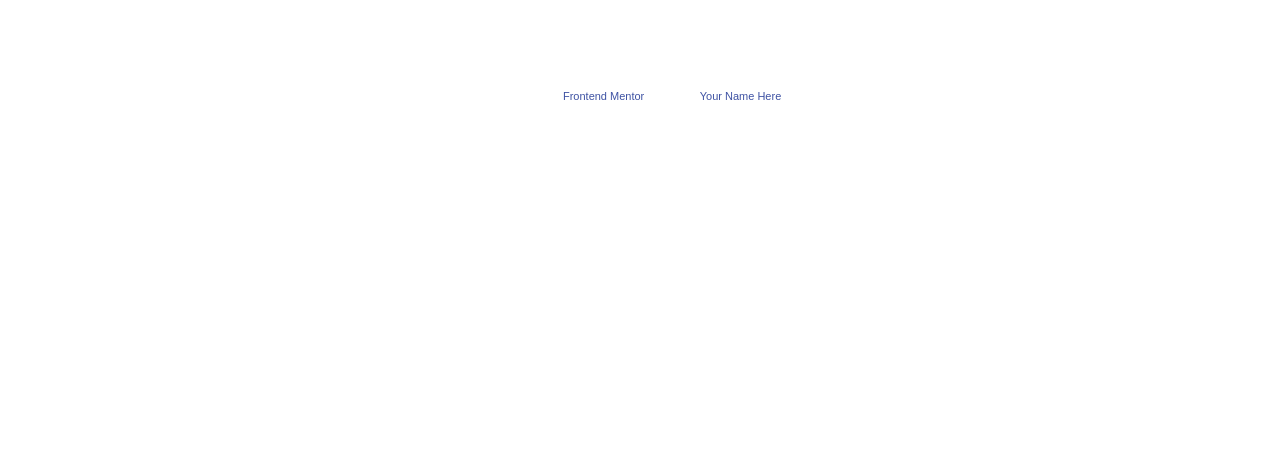
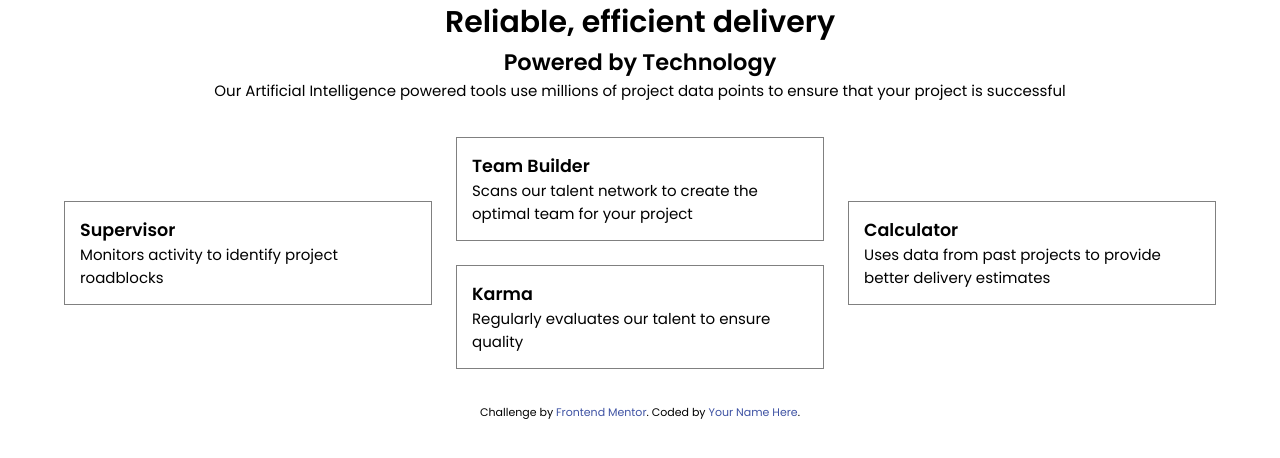
Before and after one commit to Charzy-1/frontend-mentor-four-card-feature-section-master, a plain HTML site: page index.html in a window 1280 px wide. Drawn offline with Linux system fonts and the light colour scheme.

Commit message:
Started the styling

```diff
--- a/index.html
+++ b/index.html
@@ -18,32 +18,38 @@
 </head>
 <body>
 
-    Reliable, efficient delivery
-    Powered by Technology
+  <div class="title-container">
+    <h1>Reliable, efficient delivery</h1>
+    <h2>Powered by Technology</h2>
 
+    <p>
       Our Artificial Intelligence powered tools use millions of project data points
       to ensure that your project is successful
+    </p>
+  </div>
+
+
   <div class="container">
     <div class="card card1">
-        Supervisor
-        Monitors activity to identify project roadblocks
+      <h3>Supervisor</h3>
+      <p>Monitors activity to identify project roadblocks</p>
     </div>
 
-      <div class="card card2">
-        <div class="vertical_card1">
-          Team Builder
-          Scans our talent network to create the optimal team for your project
+    <div class="card2">
+      <div class=" card vertical_card1">
+        <h3>Team Builder</h3>
+        <p>Scans our talent network to create the optimal team for your project</p>
       </div>
 
-        <div class="vertical_card2">
-          Karma
-          Regularly evaluates our talent to ensure quality
+      <div class="card  vertical_card2">
+        <h3>Karma</h3>
+        <p>Regularly evaluates our talent to ensure quality</p>
       </div>
     </div>
 
     <div class="card card3">
-        Calculator
-        Uses data from past projects to provide better delivery estimates
+      <h3>Calculator</h3>
+      <p>Uses data from past projects to provide better delivery estimates</p>
     </div>
   </div>
 
--- a/styles.css
+++ b/styles.css
@@ -1,15 +1,19 @@
+@import url('https://fonts.googleapis.com/css2?family=Poppins:wght@200;400;600&display=swap');
+
 :root {
-  --gold-500: hsl(31, 77%, 52%);
-  --cyan-800: hsl(184, 100%, 22%);
-  --green-950: hsl(179, 100%, 13%);
+  --Red: hsl(0, 78%, 62%);
+  --Cyan: hsl(180, 62%, 55%);
+  --Orange: hsl(34, 97%, 64%);
+  --Blue: hsl(212, 86%, 64%);
+  --Grey500: hsl(234, 12%, 34%);
+  --Grey400: hsl(212, 6%, 44%);
+  --White: hsl(0, 0%, 100%);
+
   --radius-lg: 20px;
   --radius-md: 14px;
   --radius-sm: 8px;
   --shadow: 0 10px 30px rgba(30, 58, 47, 0.08);
   --background: #F4EFE6;
-
-  --Transparent-white: hsla(0, 0%, 100%, 0.75); /* (paragraphs) */
-  --Gray-100: hsl(0, 0%, 95%);  /*  (background, headings, buttons) */
 
   /* ---- spacing scale ---- */
   --space-1: 0.5rem;
@@ -19,23 +23,19 @@
   --space-5: 4rem;
   --space-6: 6rem;
 
-  /* ---- type ---- */
-  --font-display: 'Big Shoulders', sans-serif;
-  --font-body: 'Lexend Deca', sans-serif;
 }
 
 h1, h2, h3 {
   font-family: var(--font-display);
   font-weight: 700;
   color: var(--Gray-100);
-  text-transform: uppercase;
 }
 
 a { color: inherit; text-decoration: none; }
 
 body {
-  font-family: var(--font-body);
-  color: var(--Transparent-white);
+  font-family: 'Poppins', sans-serif;
+  font-size: 15px;
 }
 
 /* CSS RESET */
@@ -46,3 +46,26 @@ body {
  }
 
 /* CONTAINER STYLING */
+.title-container {
+  text-align: center;
+}
+
+.container {
+  display: grid;
+  grid-template-columns: repeat(3, 1fr);
+  gap: var(--space-3);
+  padding: 35px 5%;
+  justify-content: center;
+  align-items: center;
+}
+
+.card {
+  padding: 15px;
+  border: 1px solid gray;
+}
+
+.card2 {
+  display: flex;
+  flex-direction: column;
+  gap: var(--space-3);
+}
```
Lines whose indentation alone changed are shown as unchanged.
